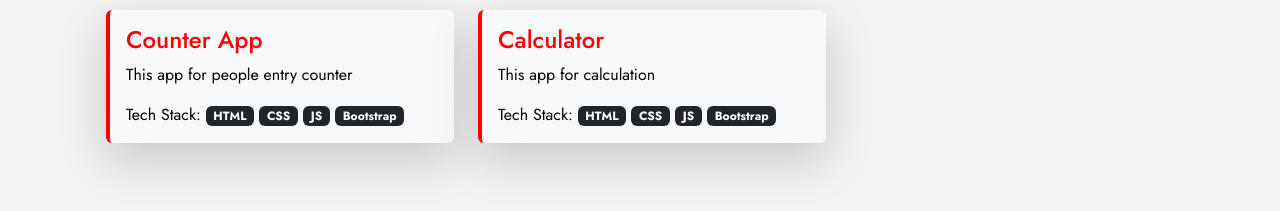
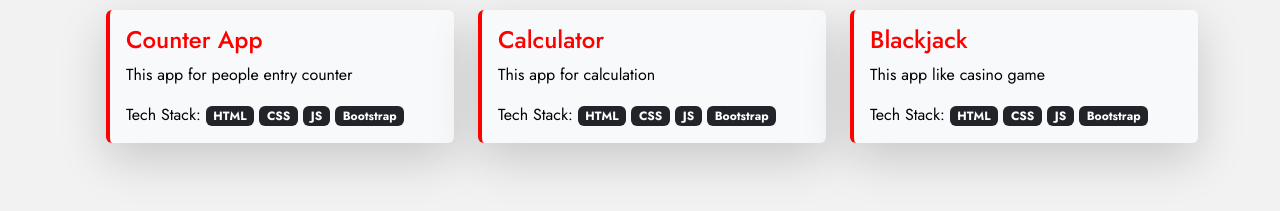
Before and after one commit to mqtech25/vanillaJS, a plain HTML site: page index.html in a window 1280 px wide. Shown: the part 203-414 px from the top of the page. Drawn offline with nearby package versions, Linux system fonts and the light colour scheme; a script that the page names is missing.

Commit message:
working on blackjack app

```diff
--- a/index.html
+++ b/index.html
@@ -51,6 +51,19 @@
                     </div>
                 </div>
             </div>
+            <div class="col-md-4 ">
+                <div class="card text-bg-light mb-3 shadow-lg border-0 border-start border-4 border-main animate__animated animate__backInLeft">
+                    <div class="card-body">
+                        <h4><a href="http://mqtech25.github.io/vanillaJS/blackjack/" target="_self" class="link-primary link-offset-2 link-underline-opacity-0 link-underline-opacity-0-hover text-main" >Blackjack</a></h4>
+                        <p>This app like casino game</p>
+                       <span>Tech Stack: </span>
+                        <span class="badge text-bg-dark">HTML</span>
+                        <span class="badge text-bg-dark">CSS</span>
+                        <span class="badge text-bg-dark">JS</span>
+                        <span class="badge text-bg-dark">Bootstrap</span>
+                    </div>
+                </div>
+            </div>
         </div>
 </div>
 
```
